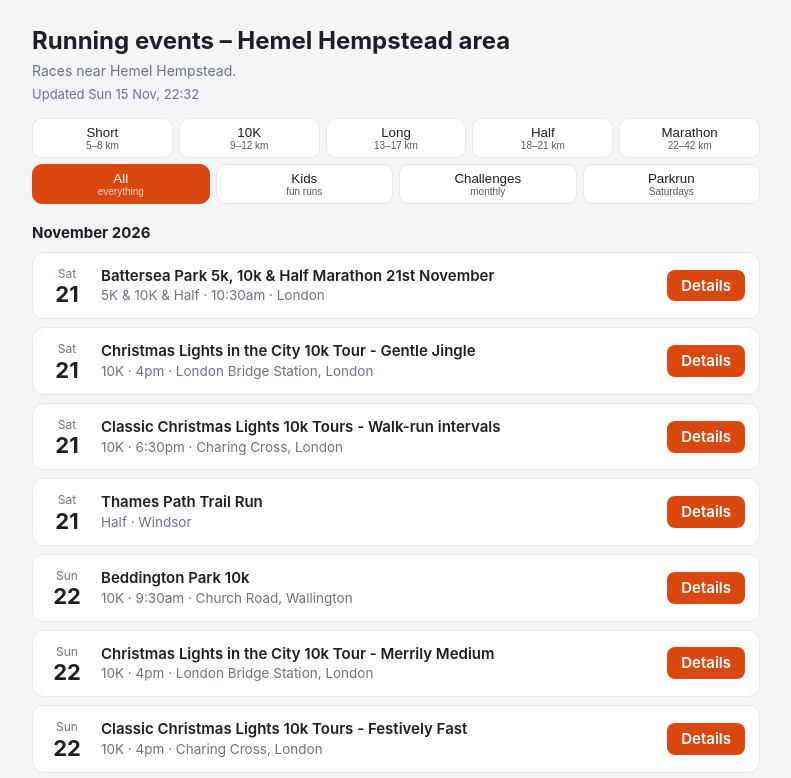
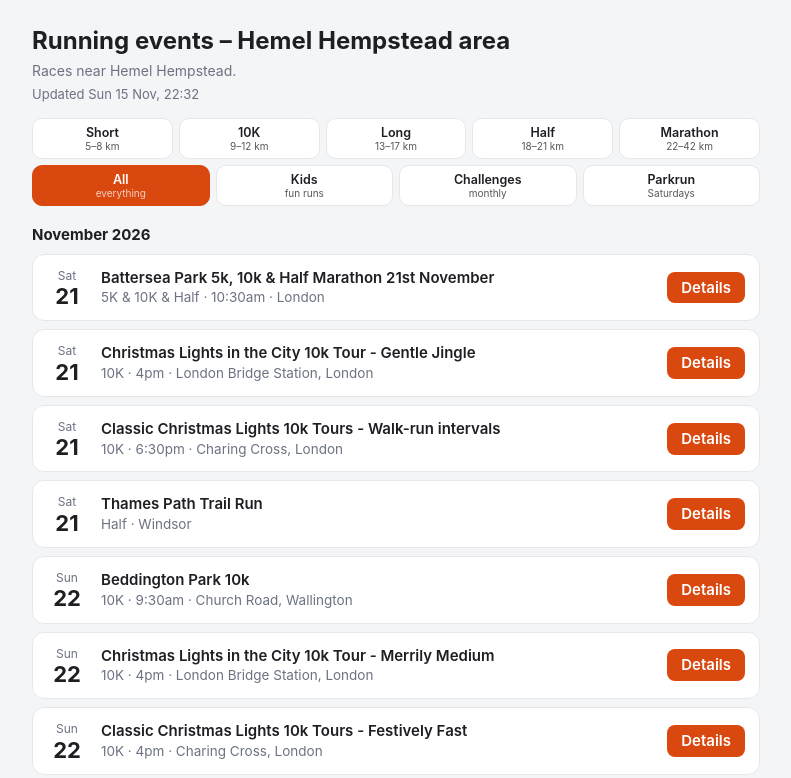
Before and after one commit to achristofi-bot/Running-Events, a plain HTML site: page index.html in a window 1280 px wide. Shown: the top 778 px of the page, without its empty margins (244-1035 px from the left). Drawn offline with Linux system fonts and the light colour scheme.

Commit message:
Update running events

```diff
--- a/index.html
+++ b/index.html
@@ -13,7 +13,7 @@ h1{font-size:24px;margin:4px 0 2px}
 .upd{color:var(--muted);font-size:13px;margin-bottom:14px}
 .filters{margin:0 0 18px}
 .frow{display:grid;grid-auto-flow:column;grid-auto-columns:1fr;gap:6px;margin-bottom:6px}
-.f{border:1px solid var(--line);background:var(--card);color:var(--text);border-radius:10px;padding:6px 2px;font:600 12.5px/1.2 inherit;cursor:pointer;display:flex;flex-direction:column;align-items:center;justify-content:center;text-align:center;min-width:0}
+.f{border:1px solid var(--line);background:var(--card);color:var(--text);border-radius:10px;padding:6px 2px;font-family:inherit;font-weight:600;font-size:12.5px;line-height:1.2;cursor:pointer;display:flex;flex-direction:column;align-items:center;justify-content:center;text-align:center;min-width:0}
 .f small{font-size:10px;font-weight:400;opacity:.75;white-space:nowrap}
 .f.on{background:var(--accent);border-color:var(--accent);color:#fff}
 h2{font-size:13px;letter-spacing:.06em;text-transform:uppercase;color:var(--muted);margin:22px 0 8px}
```
